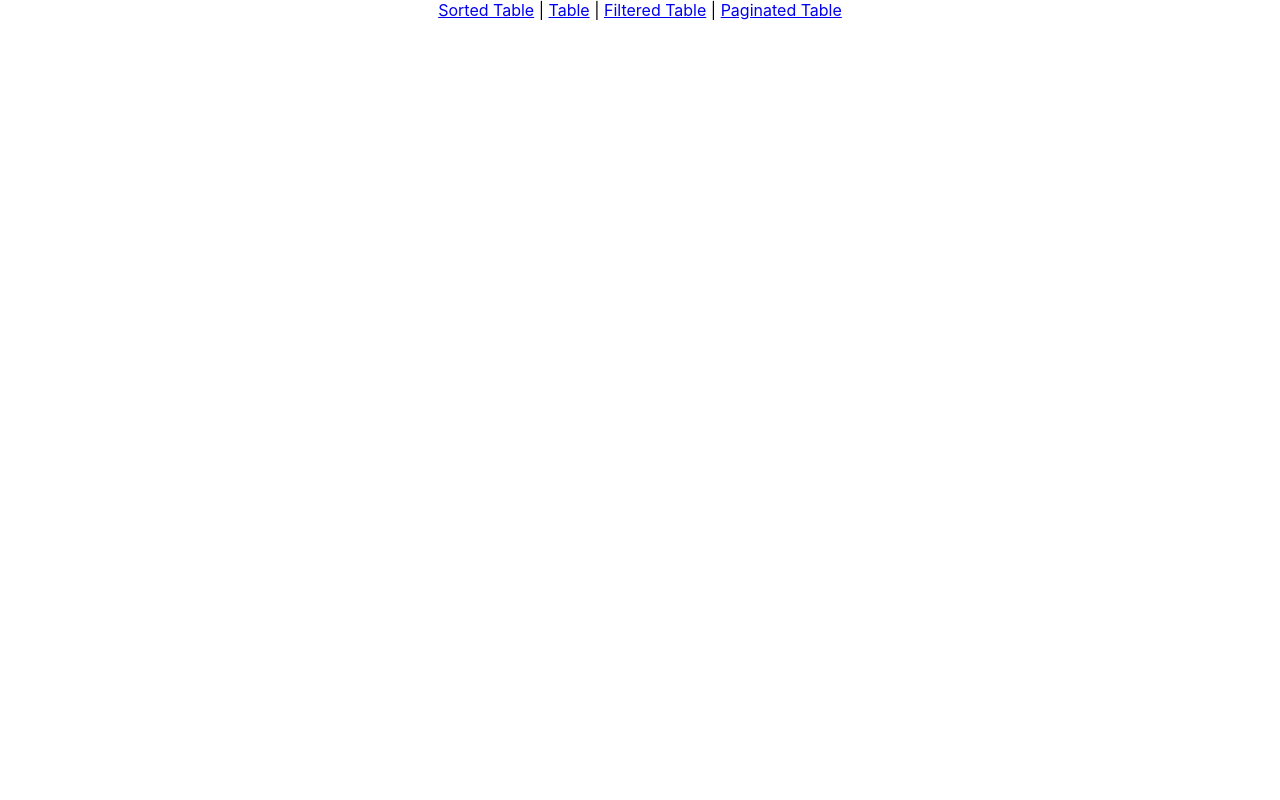
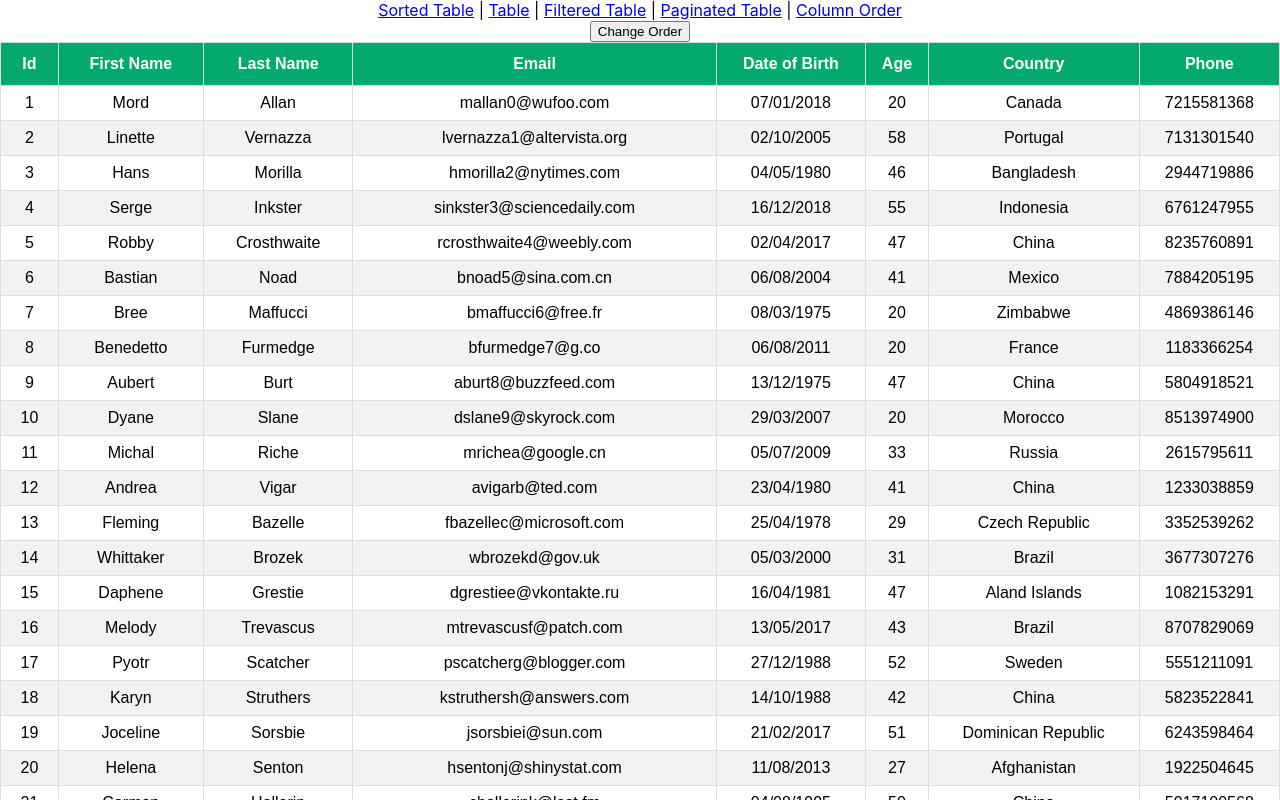
Before and after one commit to priyan1995/React-table-demo, a React (Create React App) app: page /column-order in a window 1280 px wide. Shown: the top 800 px of the page. Built offline with nearby package versions, Linux system fonts and the light colour scheme.

Commit message:
column order

```diff
--- a/src/App.js
+++ b/src/App.js
@@ -4,6 +4,7 @@
 import { BasicSortTable } from './components/sortTable';
 import { GlobalFilterTable } from './components/globalFilterTable';
 import { PaginateTable } from './components/PaginateTable';
+import { ColumnOrder } from './components/ColumnOrder';
 
 function App() {
   return (
@@ -18,6 +19,8 @@
         <Link to="/filter-table">Filtered Table</Link>
         <span> | </span>
         <Link to="/paginate-table">Paginated Table</Link>
+        <span> | </span>
+        <Link to="/column-order">Column Order</Link>
 
         <Switch>
 
@@ -37,6 +40,9 @@
             <PaginateTable />
           </Router>
 
+          <Router path="/column-order">
+            <ColumnOrder />
+          </Router>
 
         </Switch>
 
--- /dev/null
+++ b/src/components/ColumnOrder.js
@@ -0,0 +1,108 @@
+import React, { useMemo } from "react"
+import { useTable, useColumnOrder } from "react-table"
+import MOCK_DATA from './MOCK_DATA.json'
+import { COLUMNS } from './columns'
+import './table.css'
+
+export const ColumnOrder = () => {
+
+    const columns = useMemo(() => COLUMNS, [])
+    const data = useMemo(() => MOCK_DATA, [])
+
+    const tableInstance = useTable({
+        // columns: columns,
+        // data: data
+
+        columns,
+        data
+
+    },
+        useColumnOrder
+    )
+
+    const {
+        getTableProps,
+        getTableBodyProps,
+        headerGroups,
+        footerGroups,
+        rows,
+        prepareRow,
+        setColumnOrder
+    } = tableInstance
+
+    const changeOrder = () => {
+        setColumnOrder([
+            'id',
+            'first_name',
+            'last_name',
+            'email',
+            'date_of_birth',
+            'age',
+            'country',
+            'phone'
+        ])
+    }
+
+
+    return (
+        <div>
+
+            <button onClick={changeOrder}>Change Order</button>
+
+            <table {...getTableProps()}>
+                <thead>
+
+                    {
+                        headerGroups.map((headerGroup) => (
+                            <tr {...headerGroup.getHeaderGroupProps()}>
+                                {headerGroup.headers.map((column) => (
+                                    <th {...column.getHeaderProps()}> {column.render('Header')} </th>
+                                ))}
+                            </tr>
+                        ))
+                    }
+
+                </thead>
+
+                <tbody {...getTableBodyProps()}>
+
+                    {
+                        rows.map((row) => {
+                            prepareRow(row)
+                            return (
+                                <tr {...row.getRowProps()}>
+                                    {row.cells.map((cell) => (
+                                        <td {...cell.getCellProps()}> {cell.render('Cell')} </td>
+                                    ))}
+
+                                </tr>
+                            )
+                        })
+                    }
+                </tbody>
+
+                <tfoot>
+                    {
+                        footerGroups.map(footerGroup => (
+                            <tr {...footerGroup.getFooterGroupProps()}>
+                                {
+                                    footerGroup.headers.map(column => (
+                                        <td {...column.getFooterProps()}>
+                                            {
+                                                column.render('Footer')
+                                            }
+                                        </td>
+                                    ))
+                                }
+                            </tr>
+                        ))
+                    }
+
+                </tfoot>
+
+
+            </table>
+
+        </div>
+    )
+}
```
